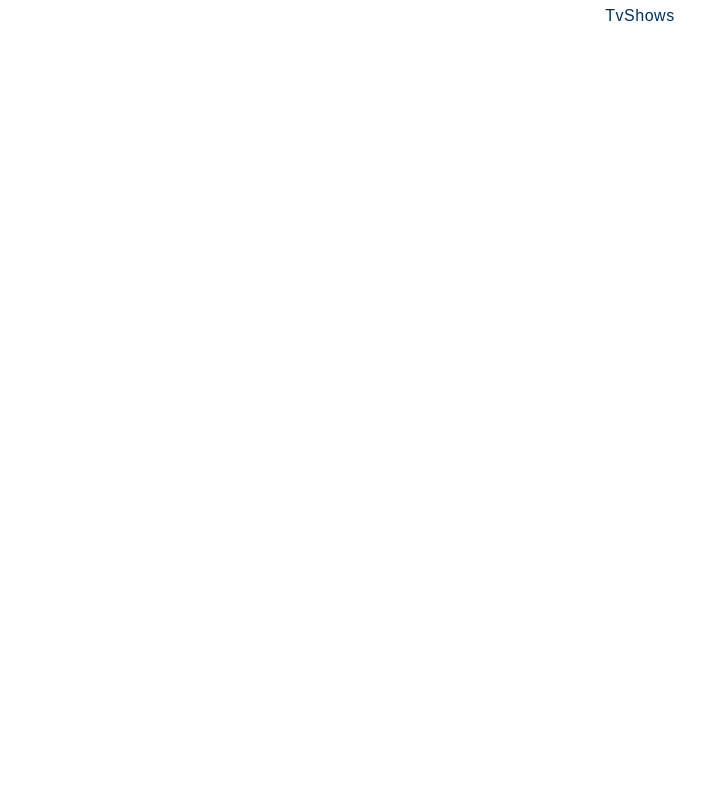
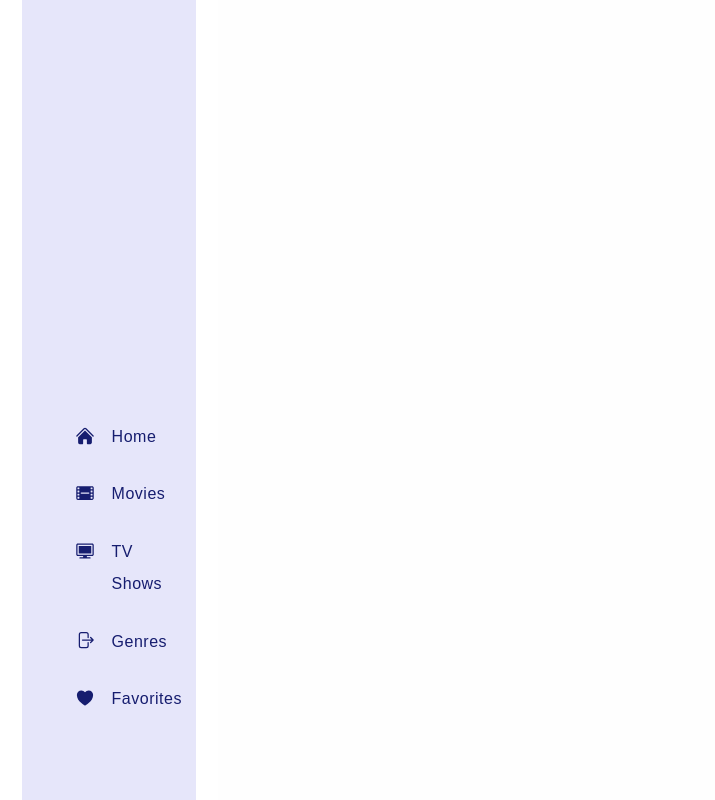
Before and after one commit to Eyshcharya/CineMine, a React (Vite) app: page /tv in a window 1280 px wide. Shown: the whole page, without its empty margins (0-715 px from the left). Built offline with nearby package versions, Linux system fonts and the light colour scheme.

Commit message:
Designed the Sidebar

```diff
--- a/App.jsx
+++ b/App.jsx
@@ -11,6 +11,7 @@ import TvShows from './src/Pages/TvShows/TvShows';
 import Contact from './src/Pages/Contact';
 import SingleMovie from './src/Components/SingleMovie';
 import SingleTvShow from './src/Components/SingleTvShow';
+import Sidebar from './src/Components/Sidebar';
 
 const App = () => {
   return (
@@ -20,11 +21,11 @@ const App = () => {
         <Route path='*' element={<Error />} />
         <Route path='favourites' element={<Favourites />} />
 
-        <Route path='movies'>
+        <Route path='movies' element={<Sidebar />}>
           <Route index element={<Movies />} />
           <Route path=':movieID' element={<SingleMovie />} />
         </Route>
-        <Route path='tv'>
+        <Route path='tv' element={<Sidebar />}>
           <Route index element={<TvShows />} />
           <Route path=':tvID' element={<SingleTvShow />} />
         </Route>
--- a/index.css
+++ b/index.css
@@ -465,86 +465,60 @@ Single-Item
 
 /*
 ===============
+sidebar
+===============
+*/
+.sidebar {
+  padding: 2rem 0;
+  position: relative;
+  top: 0;
+  left: 0;
+  min-height: 100vh;
+  max-width: 17vw;
+  border-right: 22px solid white;
+  border-left: 22px solid white;
+  padding-top: 50vh;
+  background-color: lavender;
+}
+.sidebar a {
+  display: block;
+  margin: 1rem;
+  padding: 0.3rem 2rem;
+  padding-left: 4.6rem;
+  border-radius: 2rem;
+  color: #161d6f;
+  text-align: left;
+  position: relative;
+}
+.sidebar a:hover {
+  background-color: rgb(119, 119, 255);
+  color: white;
+}
+.sidebar svg {
+  width: 20px;
+  position: absolute;
+  left: 2.3rem;
+  top: 0.6rem;
+}
+/*
+===============
 page-layout
 ===============
 */
-.page-layout {
-  display: grid;
-  grid-template-columns: 75vw 25vw;
+.main-layout {
+  position: absolute;
+  top: 0;
+  left: 17vw;
+  width: 83vw;
+  height: 100vh;
+  background-color: #98ded9;
 }
 @media screen and (width<900px) {
-  .page-layout {
-    grid-template-columns: 70vw 30vw;
+  .sidebar {
+    min-width: 34vw;
+  }
+  .main-layout {
+    width: 66vw;
+    left: 34vw;
   }
 }
-.main-column {
-  min-height: 100vh;
-}
-.first-row {
-  min-height: 30vh;
-  display: grid;
-  grid-template-columns: 70% 30%;
-}
-.r1-block1 {
-  background-color: #98ded9;
-  max-height: 30vh;
-}
-.r1-block2 {
-  background-color: #19a7ce;
-}
-.second-row {
-  min-height: 35vh;
-  display: grid;
-  grid-template-columns: 27% 43% 30%;
-}
-.r2-block1 {
-  background-color: rgba(232, 101, 101, 0.863);
-}
-.r2-block2 {
-  background-color: rgba(244, 252, 79, 0.94);
-}
-.r2-block3 {
-  background-color: rgba(9, 12, 96, 0.863);
-}
-.third-row {
-  min-height: 35vh;
-  background-color: greenyellow;
-}
-
-.slideshow {
-  overflow: hidden;
-  margin: 0 1rem;
-}
-.slideshow-slider {
-  white-space: nowrap;
-  border-radius: 1rem;
-}
-.slide {
-  display: inline-block;
-  background-color: #fff;
-  min-height: 25vh;
-  min-width: 65%;
-  position: relative;
-  top: -9rem;
-}
-
-.genre-column {
-  background-color: #98ded9;
-  min-height: 100vh;
-}
-.gr1 {
-  background-color: peachpuff;
-  min-height: 10vh;
-}
-.gr2 {
-  background-color: plum;
-  min-height: 30vh;
-}
-.gr3 {
-  background-color: rgb(185, 208, 255);
-  min-height: 30vh;
-}
-.gr4 {
-  background-color: rgb(185, 255, 197);
-  min-height: 30vh;
-}
--- a/src/Components/Navbar.jsx
+++ b/src/Components/Navbar.jsx
@@ -1,12 +1,14 @@
+import { Link } from 'react-router-dom';
+
 const Navbar = () => {
   return (
     <nav>
       <div className='navbar'>
-        <a href='/'>Home</a>
-        <a href='/movies'>Movies</a>
-        <a href='/tv'>TV Shows</a>
-        <a href='/genre'>Genres</a>
-        <a href='/favorites'>Favorites</a>
+        <Link to='/'>Home</Link>
+        <Link to='/movies'>Movies</Link>
+        <Link to='/tv'>TV Shows</Link>
+        <Link to='/genre'>Genres</Link>
+        <Link to='/favorites'>Favorites</Link>
       </div>
     </nav>
   );
--- /dev/null
+++ b/src/Components/Sidebar.jsx
@@ -0,0 +1,32 @@
+import { Link } from 'react-router-dom';
+import {
+  HomeIcon,
+  MovieIcon,
+  TvIcon,
+  GenreIcon,
+  FavIcon,
+} from '../assets/icon.jsx';
+
+const Sidebar = () => {
+  return (
+    <div className='sidebar'>
+      <Link to='/'>
+        <HomeIcon /> Home
+      </Link>
+      <Link to='/movies'>
+        <MovieIcon /> Movies
+      </Link>
+      <Link to='/tv'>
+        <TvIcon /> TV Shows
+      </Link>
+      <Link to='/genre'>
+        <GenreIcon /> Genres
+      </Link>
+      <Link to='/favorites'>
+        <FavIcon />
+        Favorites
+      </Link>
+    </div>
+  );
+};
+export default Sidebar;
--- a/src/Components/SlideShow.jsx
+++ /dev/null
@@ -1,22 +0,0 @@
-import { useGetTrendingMoviesQuery } from '../Features/MovieSlice';
-const SlideShow = ({ category }) => {
-  const { data: getTrendingMovies } = useGetTrendingMoviesQuery();
-  return (
-    <div className='slideshow'>
-      <div className='slideshow-slider'>
-        {category === 'cinemine'
-          ? getTrendingMovies?.results?.map((movie) => (
-              <div className='slide' key={movie.id}>
-                {movie.id}
-              </div>
-            ))
-          : category === 'latest'
-          ? 'latest'
-          : 'null'}
-
-        <div className='slide'></div>
-      </div>
-    </div>
-  );
-};
-export default SlideShow;
--- a/src/Pages/Movies/Movies.jsx
+++ b/src/Pages/Movies/Movies.jsx
@@ -1,31 +1,9 @@
-import SlideShow from '../../Components/SlideShow';
-
 const Movies = () => {
   return (
     <div>
       <div className='page-layout'>
-        <div className='main-column'>
-          <div className='first-row'>
-            <div className='r1-block1'>
-              <SlideShow category={'cinemine'} />
-            </div>
-            <div className='r1-block2'>
-              {/* <SlideShow category={'latest'} /> */}
-            </div>
-          </div>
-          <div className='second-row'>
-            <div className='r2-block1'>{/* <SlideShow category={3} /> */}</div>
-            <div className='r2-block2'>{/* <SlideShow category={4} /> */}</div>
-            <div className='r2-block3'>{/* <SlideShow category={5} /> */}</div>
-          </div>
-          <div className='third-row'></div>
-        </div>
-
-        <div className='genre-column'>
-          <div className='gr1'></div>
-          <div className='gr2'></div>
-          <div className='gr3'></div>
-          <div className='gr4'></div>
+        <div className='main-layout'>
+          <p>po</p>
         </div>
       </div>
     </div>
--- a/src/assets/icon.jsx
+++ b/src/assets/icon.jsx
@@ -75,3 +75,93 @@ export const CloseIcon = () => {
     </svg>
   );
 };
+export const HomeIcon = () => {
+  return (
+    <svg
+      xmlns='http://www.w3.org/2000/svg'
+      viewBox='0 0 24 24'
+      fill='currentColor'
+      className='w-6 h-6'
+    >
+      <path d='M11.47 3.84a.75.75 0 011.06 0l8.69 8.69a.75.75 0 101.06-1.06l-8.689-8.69a2.25 2.25 0 00-3.182 0l-8.69 8.69a.75.75 0 001.061 1.06l8.69-8.69z' />
+      <path d='M12 5.432l8.159 8.159c.03.03.06.058.091.086v6.198c0 1.035-.84 1.875-1.875 1.875H15a.75.75 0 01-.75-.75v-4.5a.75.75 0 00-.75-.75h-3a.75.75 0 00-.75.75V21a.75.75 0 01-.75.75H5.625a1.875 1.875 0 01-1.875-1.875v-6.198a2.29 2.29 0 00.091-.086L12 5.43z' />
+    </svg>
+  );
+};
+export const MovieIcon = () => {
+  return (
+    <svg
+      xmlns='http://www.w3.org/2000/svg'
+      viewBox='0 0 24 24'
+      fill='currentColor'
+      className='w-6 h-6'
+    >
+      <path
+        fillRule='evenodd'
+        d='M1.5 5.625c0-1.036.84-1.875 1.875-1.875h17.25c1.035 0 1.875.84 1.875 1.875v12.75c0 1.035-.84 1.875-1.875 1.875H3.375A1.875 1.875 0 011.5 18.375V5.625zm1.5 0v1.5c0 .207.168.375.375.375h1.5a.375.375 0 00.375-.375v-1.5a.375.375 0 00-.375-.375h-1.5A.375.375 0 003 5.625zm16.125-.375a.375.375 0 00-.375.375v1.5c0 .207.168.375.375.375h1.5A.375.375 0 0021 7.125v-1.5a.375.375 0 00-.375-.375h-1.5zM21 9.375A.375.375 0 0020.625 9h-1.5a.375.375 0 00-.375.375v1.5c0 .207.168.375.375.375h1.5a.375.375 0 00.375-.375v-1.5zm0 3.75a.375.375 0 00-.375-.375h-1.5a.375.375 0 00-.375.375v1.5c0 .207.168.375.375.375h1.5a.375.375 0 00.375-.375v-1.5zm0 3.75a.375.375 0 00-.375-.375h-1.5a.375.375 0 00-.375.375v1.5c0 .207.168.375.375.375h1.5a.375.375 0 00.375-.375v-1.5zM4.875 18.75a.375.375 0 00.375-.375v-1.5a.375.375 0 00-.375-.375h-1.5a.375.375 0 00-.375.375v1.5c0 .207.168.375.375.375h1.5zM3.375 15h1.5a.375.375 0 00.375-.375v-1.5a.375.375 0 00-.375-.375h-1.5a.375.375 0 00-.375.375v1.5c0 .207.168.375.375.375zm0-3.75h1.5a.375.375 0 00.375-.375v-1.5A.375.375 0 004.875 9h-1.5A.375.375 0 003 9.375v1.5c0 .207.168.375.375.375zm4.125 0a.75.75 0 000 1.5h9a.75.75 0 000-1.5h-9z'
+        clipRule='evenodd'
+      />
+    </svg>
+  );
+};
+export const TvIcon = () => {
+  return (
+    <svg
+      xmlns='http://www.w3.org/2000/svg'
+      viewBox='0 0 24 24'
+      fill='currentColor'
+      className='w-6 h-6'
+    >
+      <path d='M19.5 6h-15v9h15V6z' />
+      <path
+        fillRule='evenodd'
+        d='M3.375 3C2.339 3 1.5 3.84 1.5 4.875v11.25C1.5 17.16 2.34 18 3.375 18H9.75v1.5H6A.75.75 0 006 21h12a.75.75 0 000-1.5h-3.75V18h6.375c1.035 0 1.875-.84 1.875-1.875V4.875C22.5 3.839 21.66 3 20.625 3H3.375zm0 13.5h17.25a.375.375 0 00.375-.375V4.875a.375.375 0 00-.375-.375H3.375A.375.375 0 003 4.875v11.25c0 .207.168.375.375.375z'
+        clipRule='evenodd'
+      />
+    </svg>
+  );
+};
+export const GenreIcon = () => {
+  return (
+    <svg
+      xmlns='http://www.w3.org/2000/svg'
+      viewBox='0 0 24 24'
+      fill='currentColor'
+      className='w-6 h-6'
+    >
+      <path
+        fillRule='evenodd'
+        d='M7.5 3.75A1.5 1.5 0 006 5.25v13.5a1.5 1.5 0 001.5 1.5h6a1.5 1.5 0 001.5-1.5V15a.75.75 0 011.5 0v3.75a3 3 0 01-3 3h-6a3 3 0 01-3-3V5.25a3 3 0 013-3h6a3 3 0 013 3V9A.75.75 0 0115 9V5.25a1.5 1.5 0 00-1.5-1.5h-6zm10.72 4.72a.75.75 0 011.06 0l3 3a.75.75 0 010 1.06l-3 3a.75.75 0 11-1.06-1.06l1.72-1.72H9a.75.75 0 010-1.5h10.94l-1.72-1.72a.75.75 0 010-1.06z'
+        clipRule='evenodd'
+      />
+    </svg>
+  );
+};
+export const FireIcon = () => {
+  return (
+    <svg
+      xmlns='http://www.w3.org/2000/svg'
+      viewBox='0 0 24 24'
+      fill='currentColor'
+      className='w-6 h-6'
+    >
+      <path
+        fillRule='evenodd'
+        d='M12.963 2.286a.75.75 0 00-1.071-.136 9.742 9.742 0 00-3.539 6.177A7.547 7.547 0 016.648 6.61a.75.75 0 00-1.152-.082A9 9 0 1015.68 4.534a7.46 7.46 0 01-2.717-2.248zM15.75 14.25a3.75 3.75 0 11-7.313-1.172c.628.465 1.35.81 2.133 1a5.99 5.99 0 011.925-3.545 3.75 3.75 0 013.255 3.717z'
+        clipRule='evenodd'
+      />
+    </svg>
+  );
+};
+export const FavIcon = () => {
+  return (
+    <svg
+      xmlns='http://www.w3.org/2000/svg'
+      viewBox='0 0 24 24'
+      fill='currentColor'
+      className='w-6 h-6'
+    >
+      <path d='M11.645 20.91l-.007-.003-.022-.012a15.247 15.247 0 01-.383-.218 25.18 25.18 0 01-4.244-3.17C4.688 15.36 2.25 12.174 2.25 8.25 2.25 5.322 4.714 3 7.688 3A5.5 5.5 0 0112 5.052 5.5 5.5 0 0116.313 3c2.973 0 5.437 2.322 5.437 5.25 0 3.925-2.438 7.111-4.739 9.256a25.175 25.175 0 01-4.244 3.17 15.247 15.247 0 01-.383.219l-.022.012-.007.004-.003.001a.752.752 0 01-.704 0l-.003-.001z' />
+    </svg>
+  );
+};
```
